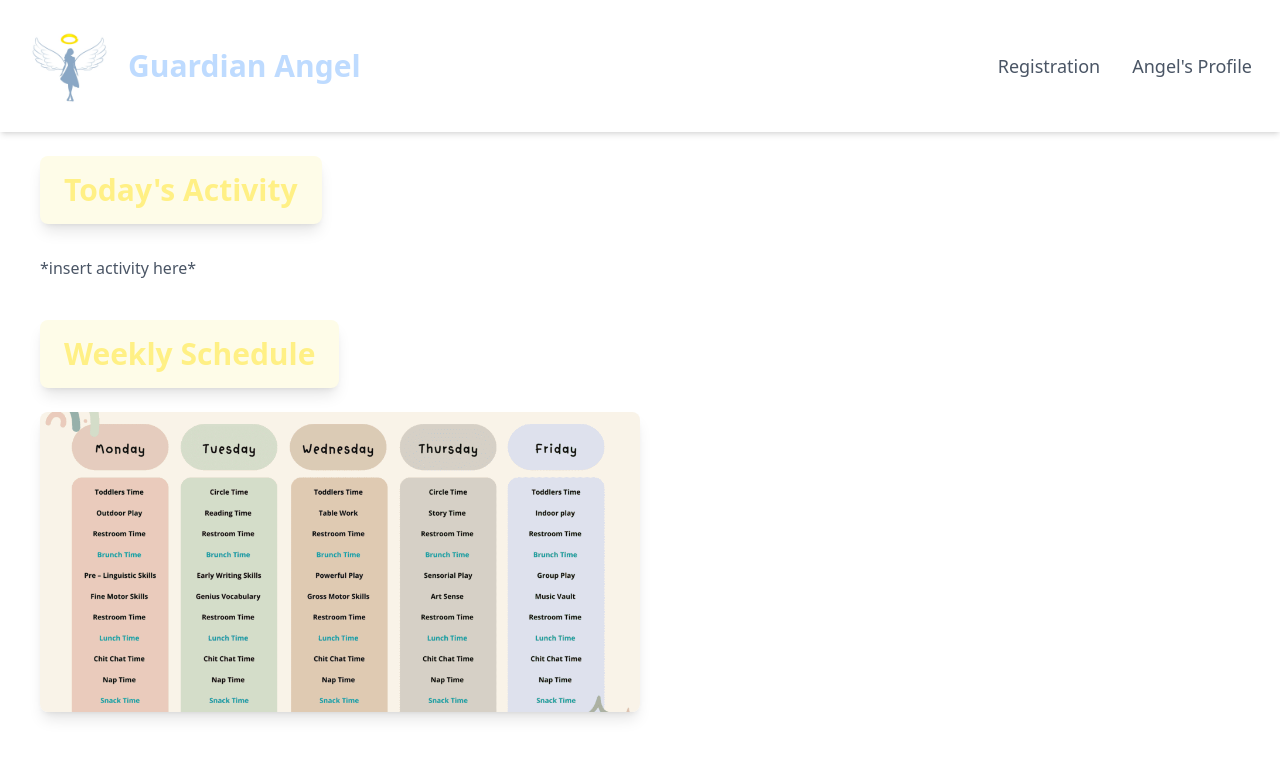
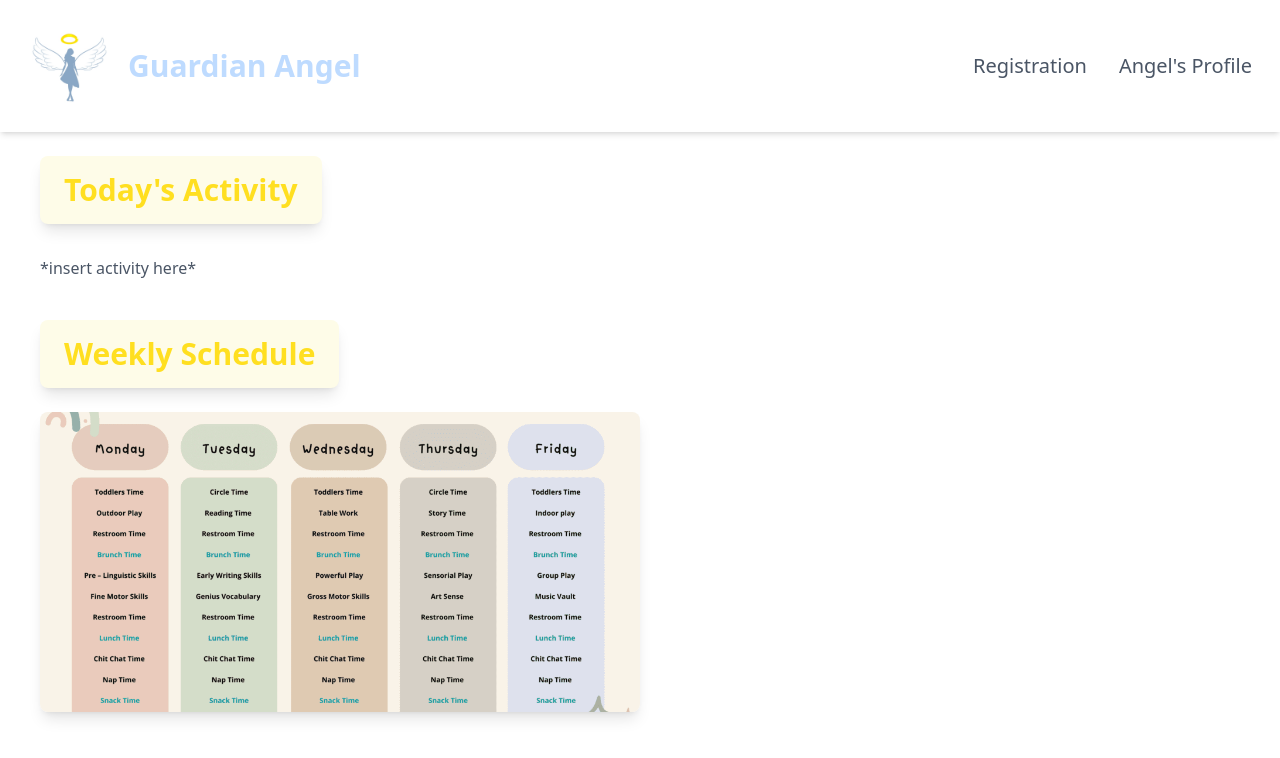
Before and after one commit to rimalovesushi/guardian-angel, a React (Vite) app: page / in a window 1280 px wide. Shown: the top 758 px of the page. Built offline with nearby package versions, Linux system fonts and the light colour scheme.

Commit message:
fixed colors

```diff
--- a/src/App.tsx
+++ b/src/App.tsx
@@ -11,7 +11,7 @@ function App() {
       </div>
       <div>
         <div className="bg-yellow-50 rounded-lg shadow-lg px-6 py-4 w-fit mt-6 ml-10">
-          <h2 className="text-3xl font-bold text-yellow-200">Today's Activity</h2>
+          <h2 className="text-3xl font-bold text-yellow-300">Today's Activity</h2>
         </div>
           <p className="text-base mt-8 ml-10 text-gray-600">
           *insert activity here*
--- a/src/components/Navbar.tsx
+++ b/src/components/Navbar.tsx
@@ -11,7 +11,7 @@ const menuItems: MenuItem[] = [
     title: "Registration",
     items: [
       { title: "Create Profile", href: "https://forms.office.com/r/U5g3eUvtzD" },
-      { title: "View Profile", href: "#view-profile" },
+      { title: "Exisitng Profile", href: "#view-profile" },
     ],
   },
   {
@@ -41,7 +41,7 @@ export const Navbar: React.FC = () => {
             {menuItems.map((item) => (
               <div key={item.title} className="relative group">
                 <button
-                  className="text-lg text-gray-600 hover:text-gray-800 font-medium px-2"
+                  className="text-xl text-gray-600 hover:text-yellow-300 font-medium px-2"
                   onClick={() => toggleMenu(item.title)}
                 >
                   {item.title}
--- a/src/components/Schedule.tsx
+++ b/src/components/Schedule.tsx
@@ -2,7 +2,7 @@ export default function Schedule() {
     return (
       <div className="px-10 py-10">
         <div className="bg-yellow-50 rounded-lg shadow-lg px-6 py-4 w-fit">
-          <h2 className="text-3xl font-bold text-yellow-200">Weekly Schedule</h2>
+          <h2 className="text-3xl font-bold text-yellow-300">Weekly Schedule</h2>
         </div>
 
         <img
```
